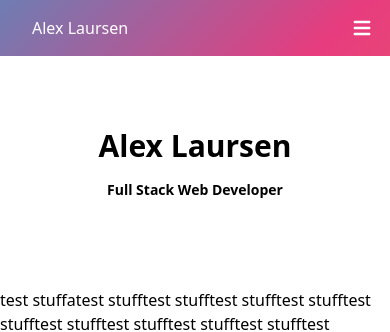
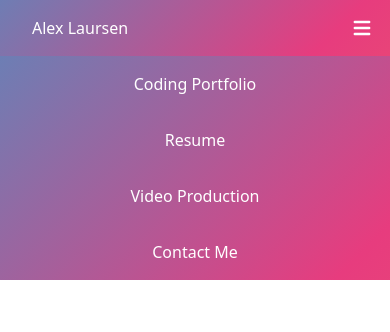
Before and after one commit to ajlaursen/react-portfolio, a React (Create React App) app: page / in a window 390 px wide. Both pictures are taken after a click on the element 362 px from the left and 28 px from the top of the page. Shown: the top 332 px of the page. Built offline with nearby package versions, Linux system fonts and the light colour scheme.

Commit message:
added burger functionality to nav bar

```diff
--- a/src/App.js
+++ b/src/App.js
@@ -1,15 +1,39 @@
+
 import "./App.css";
 import Footer from "./components/Footer";
 import Nav from "./components/Nav";
 import Title from "./components/Title";
 import Body from "./components/Body"
+import DropDown from "./components/DropDown"
+import React, { useEffect, useState } from "react";
 
 
 function App() {
+  const [isOpen, setIsOpen] = useState(false)
+  const toggle = () => {
+    setIsOpen(!isOpen)
+  }
+
+  useEffect(() => {
+    const hideMenu = () => {
+      if(window.innerWidth > 768 && isOpen){
+      setIsOpen(false)
+      }
+    };
+      window.addEventListener('resize', hideMenu)
+
+      return () => {
+       window.removeEventListener('resize', hideMenu)
+    }
+  }
+  )
+
+
   return (
 
     <div className="flex flex-col h-screen">
-      <Nav />
+      <Nav toggle={toggle}/>
+      <DropDown isOpen={isOpen}  toggle={toggle}/>
       <Body />
       <Footer />
       </div>
--- a/src/components/Body/index.js
+++ b/src/components/Body/index.js
@@ -1,6 +1,7 @@
 import React from 'react';
 import Title from '../Title';
 import Lorem from '../Lorem';
+import PlaceHolder from '../PlaceHolder';
 
 const Body = () => {
     return (
@@ -18,6 +19,7 @@ const Body = () => {
         <Lorem />
         <Lorem />
         <Lorem />
+        <PlaceHolder />
         </div>
     </>
     )
--- /dev/null
+++ b/src/components/DropDown/index.js
@@ -0,0 +1,26 @@
+import React from 'react';
+import {Link} from 'react-router-dom'
+
+const DropDown = ({isOpen, toggle }) => {
+    return (
+<div className={isOpen ? "grid grid-rows-4 text-center items-center cool-bg text-white" : "hidden"} onClick={toggle}>
+        <Link className="p-4 hover:text-gray-200" to="/">
+          Home
+        </Link>
+        <Link className="p-4 hover:text-gray-200" to="/codingPortfolio">
+          Coding Portfolio
+        </Link>
+        <Link className="p-4 hover:text-gray-200" to="/resume">
+          Resume
+        </Link>
+        <Link className="p-4 hover:text-gray-200" to="/videoProduction">
+          Video Production
+        </Link>
+        <Link className="p-4 hover:text-gray-200" to="/contactMe">
+          Contact Me
+        </Link>
+      </div>
+    )
+}
+
+export default DropDown
--- a/src/components/Nav/index.js
+++ b/src/components/Nav/index.js
@@ -1,13 +1,13 @@
 import React from "react";
 import { Link } from "react-router-dom";
 
-const Nav = () => {
+const Nav = ({toggle}) => {
   return (
     <nav className="flex fixed w-screen justify-between items-center h-14 text-white cool-bg">
       <Link to="/" className="pl-8">
         Alex Laursen
       </Link>
-      <div className="px-4 cursor-pointer md:hidden">
+      <div className="px-4 cursor-pointer md:hidden" onClick={toggle}>
         <svg
           className="w-6 h-6"
           xmlns="http://www.w3.org/2000/svg"
--- a/src/components/PlaceHolder/index.js
+++ b/src/components/PlaceHolder/index.js
@@ -1,6 +1,8 @@
 import React from 'react';
 
-const Nav = () => {
+const PlaceHolder = () => {
     return (
-        <div className=""></div>
+        <div className="h-16 bg-white"></div>
     )}
+
+export default PlaceHolder
```
